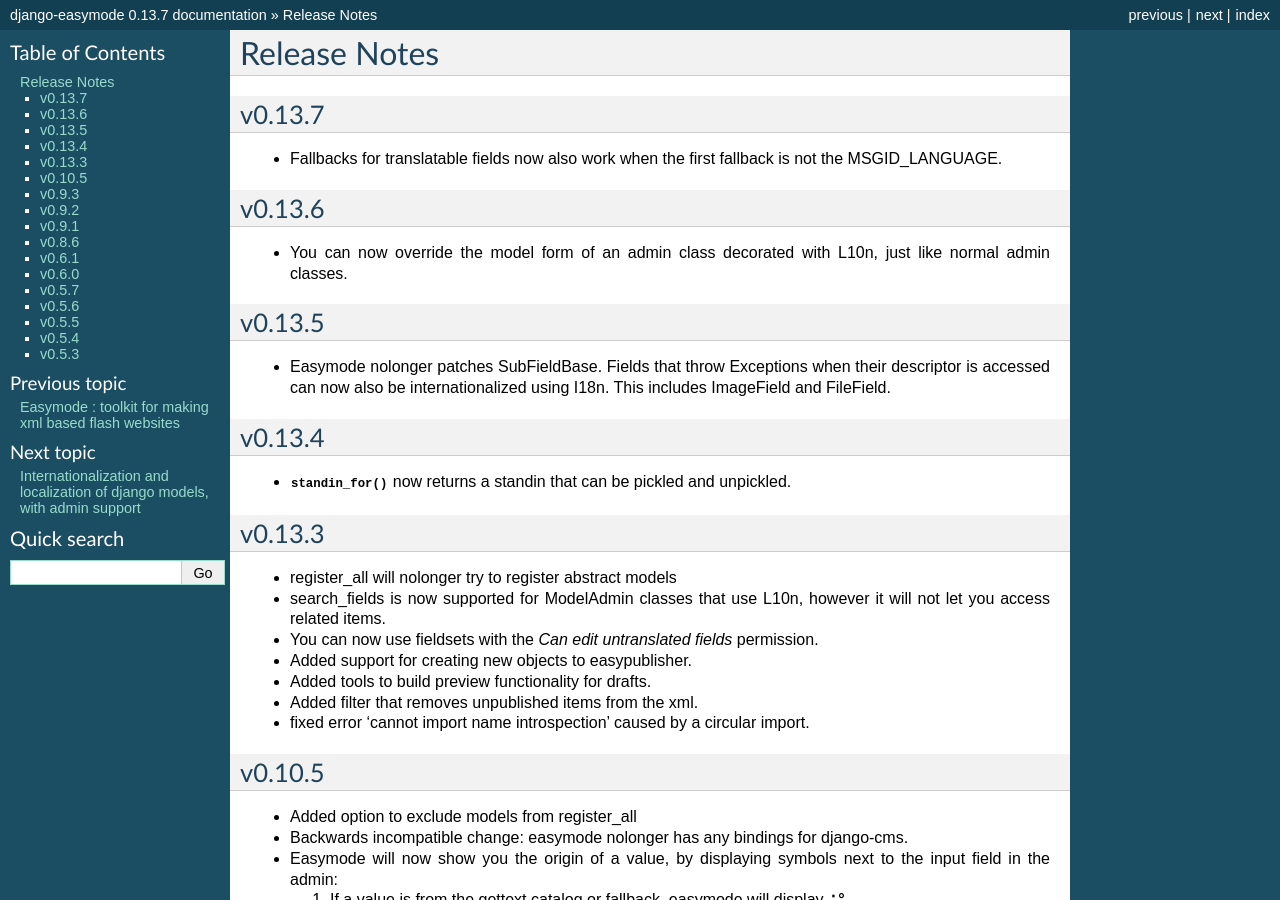
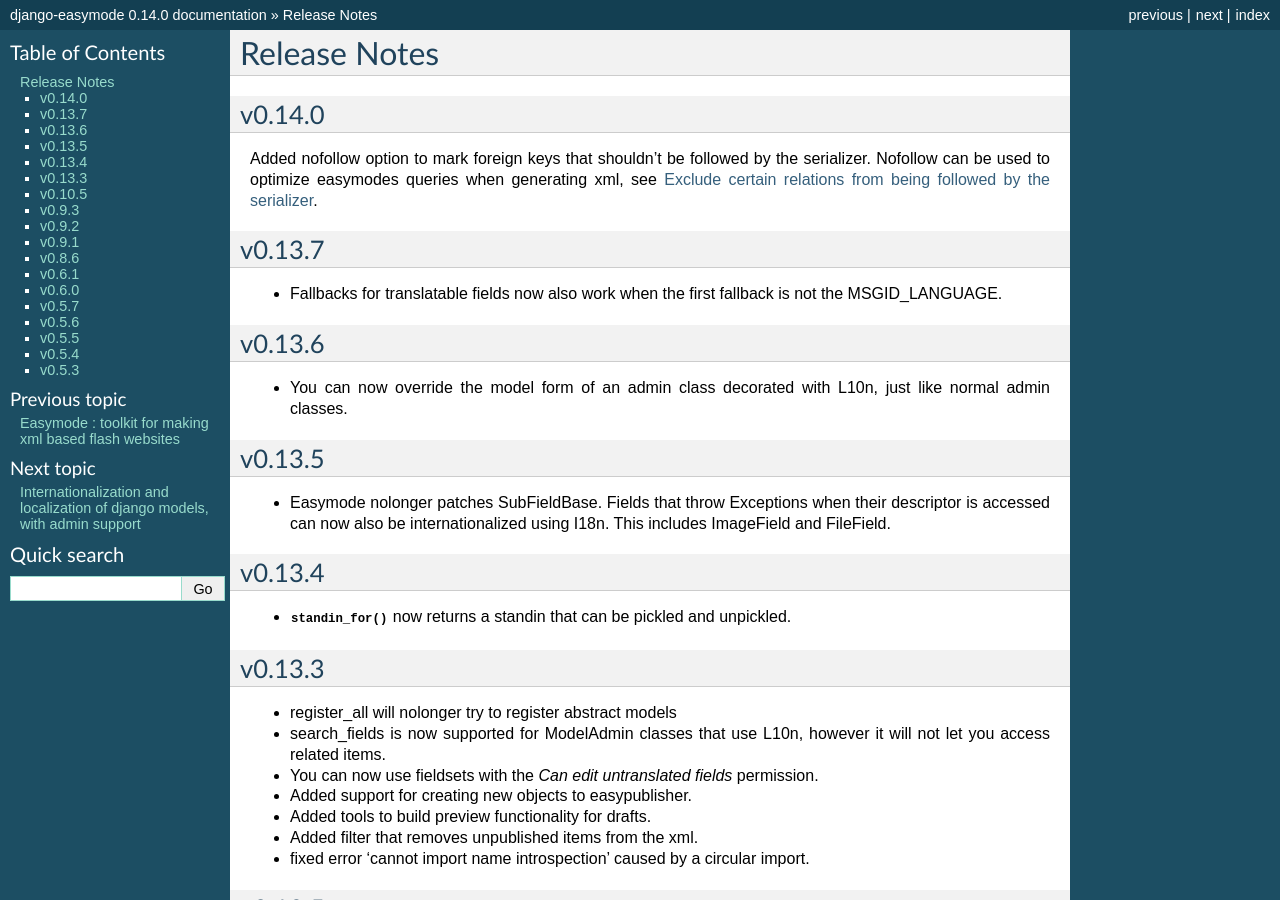
Before and after one commit to specialunderwear/django-easymode, a Sphinx documentation site: the page built from docs/changes.rst, in a window 1280 px wide and 900 px high. Built offline with Sphinx 7.4.7, drawn with Linux system fonts in a browser that asks for light colours; some of the changed text lies outside the part shown.

Commit message:
release v0.14.0

```diff
--- a/docs/changes.rst
+++ b/docs/changes.rst
@@ -1,5 +1,12 @@
 Release Notes
 =============
+
+v0.14.0
+-------
+
+Added nofollow option to mark foreign keys that shouldn't be followed by the
+serializer. Nofollow can be used to optimize easymodes queries when generating
+xml, see :ref:`nofollow`.
 
 v0.13.7
 -------
--- a/docs/xslt/index.rst
+++ b/docs/xslt/index.rst
@@ -118,6 +118,8 @@
 
 Other helpers can be found in the :mod:`easymode.xslt.response` module.
 
+.. _nofollow:
+
 Exclude certain relations from being followed by the serializer
 ---------------------------------------------------------------
 
--- a/setup.py
+++ b/setup.py
@@ -15,7 +15,7 @@
 
 release notes at http://packages.python.org/django-easymode/changes.html"""
 
-version = '0.13.7'
+version = '0.14.0'
 packages = []
 data_files = []
 
```
